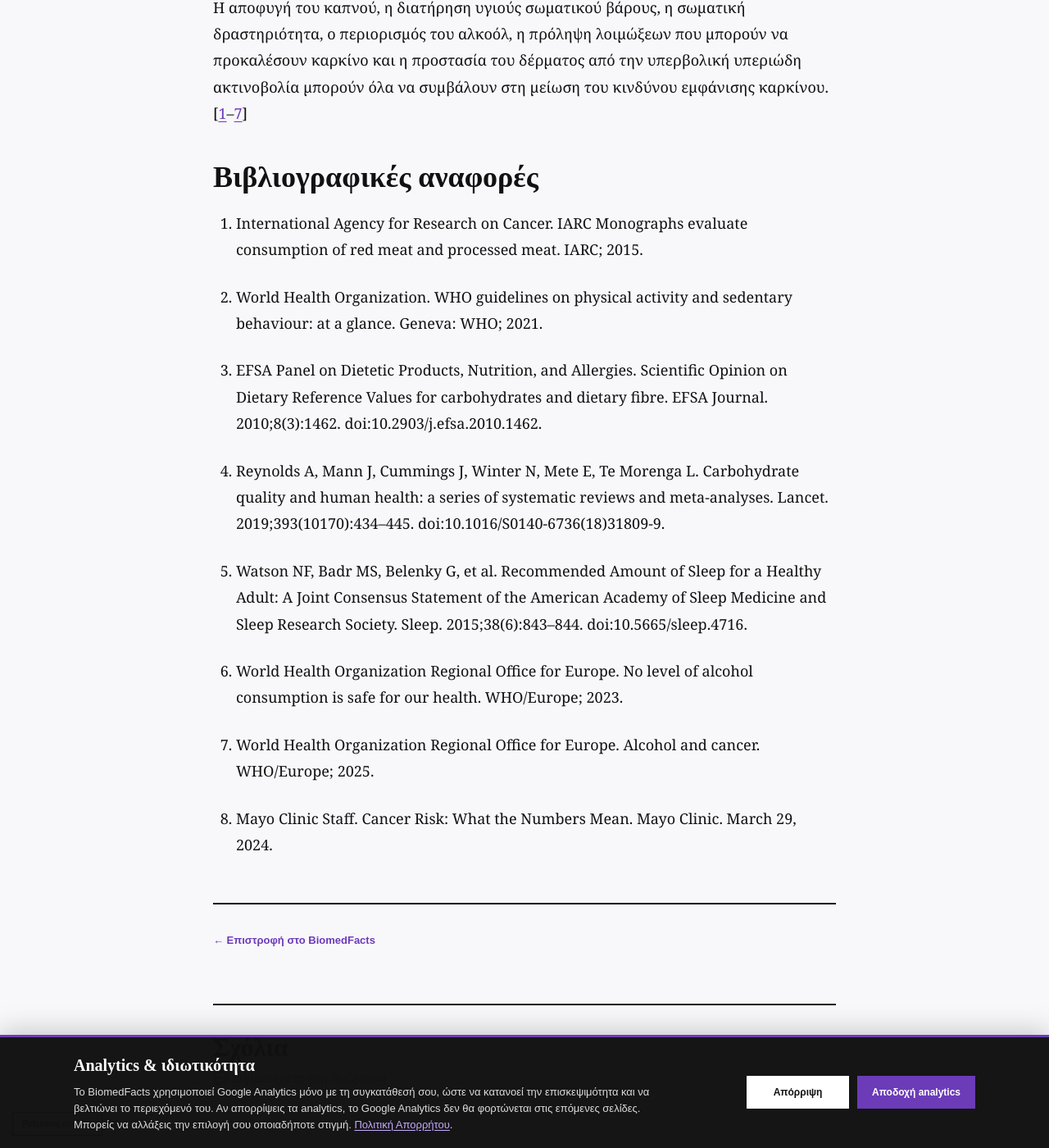
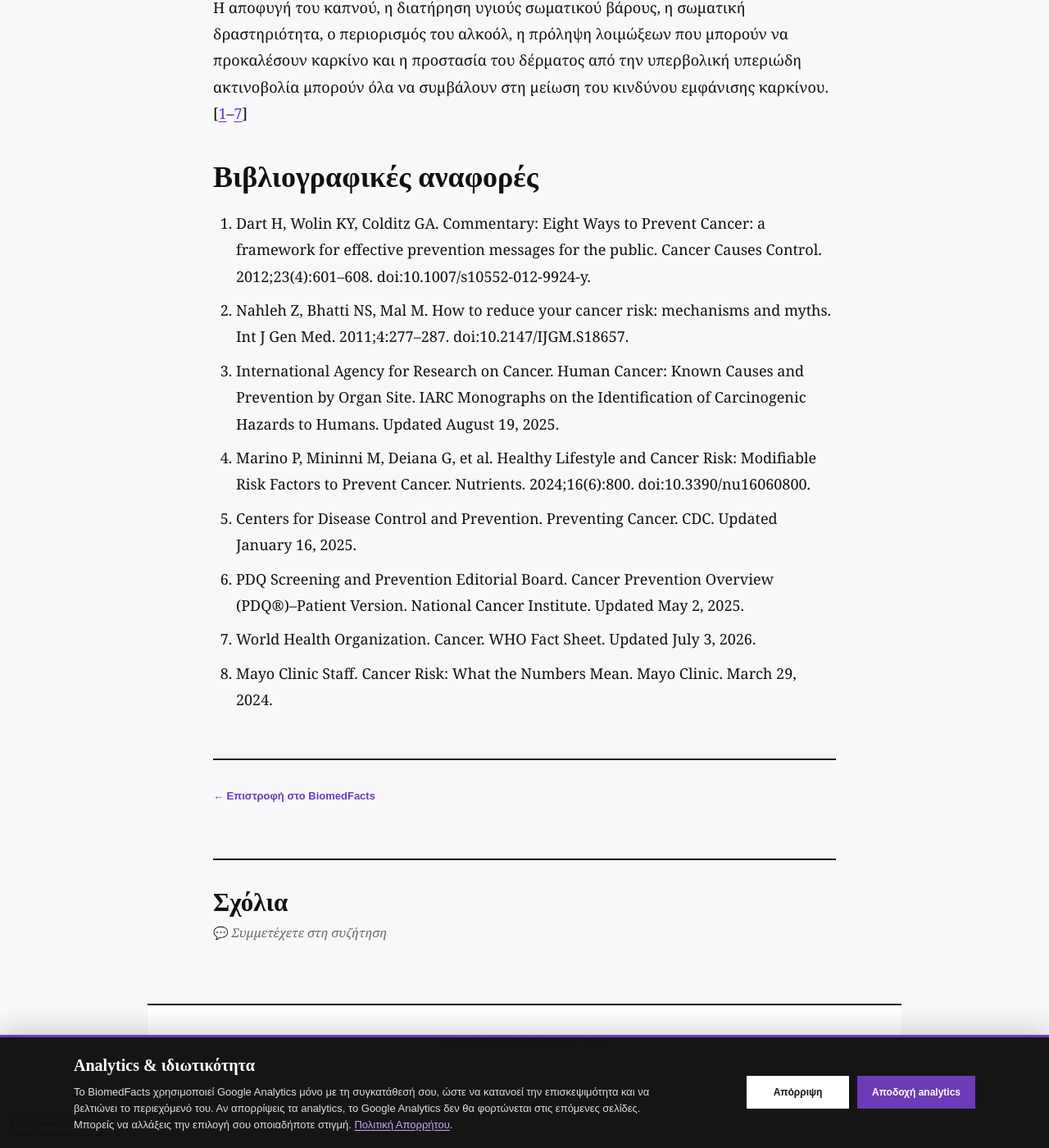
Before and after one commit to BiomedFacts/BiomedFacts, a Jekyll site: the page built from _posts/2026-09-12-karkinos-5-tropoi-gia-na-meiwseis-ton-kindyno-anapty3hs.md, in a window 1280 px wide and 1400 px high, scrolled down 8037 px. Shown: the whole window at 82% size. Built offline with Jekyll 4.4.1, drawn with Linux system fonts in a browser that asks for light colours; comment, search, counter and statistics services are not loaded.

Commit message:
Update _posts/2026-09-12-karkinos-5-tropoi-gia-na-meiwseis-ton-kindyno-anapty3hs.md (via Pages CMS)

```diff
--- a/_posts/2026-09-12-karkinos-5-tropoi-gia-na-meiwseis-ton-kindyno-anapty3hs.md
+++ b/_posts/2026-09-12-karkinos-5-tropoi-gia-na-meiwseis-ton-kindyno-anapty3hs.md
@@ -176,18 +176,11 @@ seo_description: Πώς μπορείς να μειώσεις τον κίνδυν
 
 # **Βιβλιογραφικές αναφορές**
 
-1. International Agency for Research on Cancer. IARC Monographs evaluate consumption of red meat and processed meat. IARC; 2015.
-
-2. World Health Organization. WHO guidelines on physical activity and sedentary behaviour: at a glance. Geneva: WHO; 2021.
-
-3. EFSA Panel on Dietetic Products, Nutrition, and Allergies. Scientific Opinion on Dietary Reference Values for carbohydrates and dietary fibre. EFSA Journal. 2010;8(3):1462. doi:10.2903/j.efsa.2010.1462.
-
-4. Reynolds A, Mann J, Cummings J, Winter N, Mete E, Te Morenga L. Carbohydrate quality and human health: a series of systematic reviews and meta-analyses. Lancet. 2019;393(10170):434–445. doi:10.1016/S0140-6736(18)31809-9.
-
-5. Watson NF, Badr MS, Belenky G, et al. Recommended Amount of Sleep for a Healthy Adult: A Joint Consensus Statement of the American Academy of Sleep Medicine and Sleep Research Society. Sleep. 2015;38(6):843–844. doi:10.5665/sleep.4716.
-
-6. World Health Organization Regional Office for Europe. No level of alcohol consumption is safe for our health. WHO/Europe; 2023.
-
-7. World Health Organization Regional Office for Europe. Alcohol and cancer. WHO/Europe; 2025.
-
+1. Dart H, Wolin KY, Colditz GA. Commentary: Eight Ways to Prevent Cancer: a framework for effective prevention messages for the public. Cancer Causes Control. 2012;23(4):601–608. doi:10.1007/s10552-012-9924-y.
+2. Nahleh Z, Bhatti NS, Mal M. How to reduce your cancer risk: mechanisms and myths. Int J Gen Med. 2011;4:277–287. doi:10.2147/IJGM.S18657.
+3. International Agency for Research on Cancer. Human Cancer: Known Causes and Prevention by Organ Site. IARC Monographs on the Identification of Carcinogenic Hazards to Humans. Updated August 19, 2025.
+4. Marino P, Mininni M, Deiana G, et al. Healthy Lifestyle and Cancer Risk: Modifiable Risk Factors to Prevent Cancer. Nutrients. 2024;16(6):800. doi:10.3390/nu16060800.
+5. Centers for Disease Control and Prevention. Preventing Cancer. CDC. Updated January 16, 2025.
+6. PDQ Screening and Prevention Editorial Board. Cancer Prevention Overview (PDQ®)–Patient Version. National Cancer Institute. Updated May 2, 2025.
+7. World Health Organization. Cancer. WHO Fact Sheet. Updated July 3, 2026.
 8. Mayo Clinic Staff. Cancer Risk: What the Numbers Mean. Mayo Clinic. March 29, 2024.
```
